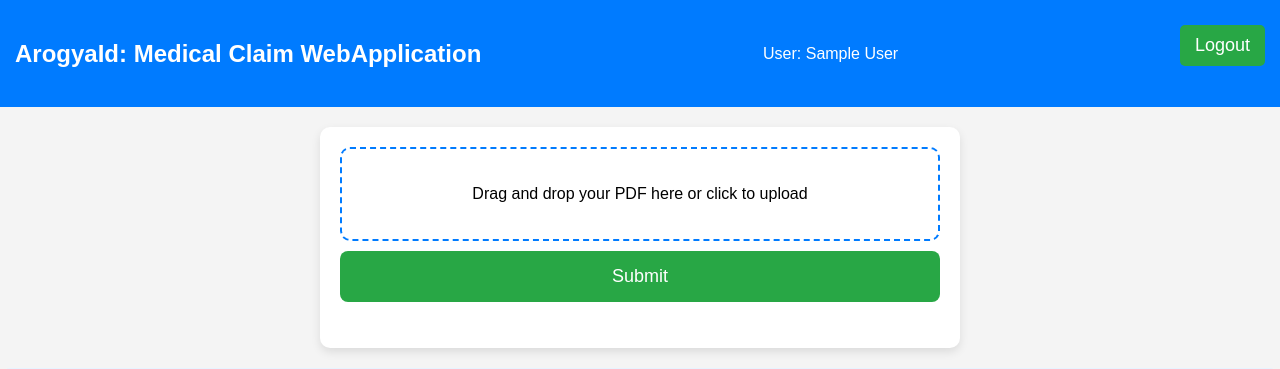
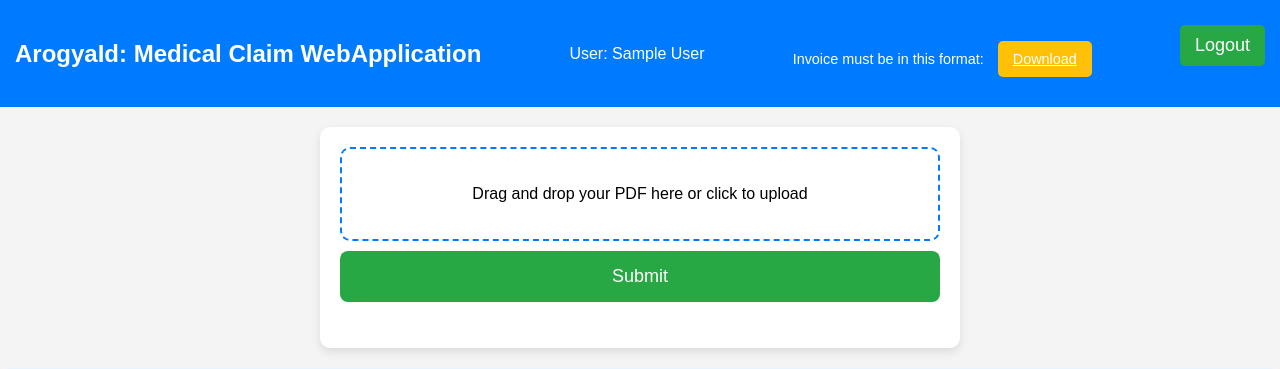
Before and after one commit to RajatJain2003visual/MedicalInsuranceClaim, a Flask app: page /home in a window 1280 px wide. Shown: the top 369 px of the page. Run offline with Flask 3, Linux system fonts and the light colour scheme; the visitor is signed in with stand-in values (Sample User, id 1); data that the repository does not hold is empty; some libraries are stand-ins or nearby versions.

Commit message:
Added download button to download invoice format

```diff
--- a/templates/home.html
+++ b/templates/home.html
@@ -37,6 +37,27 @@
 
         .header .logout:hover {
             background-color: #218838; /* Darker green on hover */
+        }
+
+        .invoice-format {
+            margin-top: 10px; /* Space above the message */
+            font-size: 0.9em; /* Font size for the message */
+            color: #fff; /* White text color */
+        }
+
+        .download-button {
+            background-color: #ffc107; /* Yellow color for download button */
+            color: white;
+            border: none;
+            padding: 10px 15px; /* Padding for the button */
+            border-radius: 5px; /* Rounded corners */
+            cursor: pointer; /* Pointer cursor on hover */
+            transition: background-color 0.3s; /* Smooth transition for hover effect */
+            margin-left: 10px; /* Space between message and button */
+        }
+
+        .download-button:hover {
+            background-color: #e0a800; /* Darker yellow on hover */
         }
 
         .upload-container {
@@ -143,10 +164,15 @@
         <div class="header">
             <h1>ArogyaId: Medical Claim WebApplication</h1> <!-- Main title of the application -->
             <span>User: {{ full_name }}</span> <!-- Display the logged-in user's name -->
+            <div class="invoice-format">
+                Invoice must be in this format:
+                <a href="https://raw.githubusercontent.com/RajatJain2003visual/MedicalInsuranceClaim/main/Structured_Sample_Invoice.docx" class="download-button" download>Download</a> <!-- Update the path to your invoice format PDF -->
+            </div>
             <form action='\logout' method="get"> <!-- Logout form -->
                 <button type="submit" class="logout">Logout</button> <!-- Logout button -->
             </form>
         </div>
+
 
         <div class="upload-container">
             <form action="/home" method="POST" enctype="multipart/form-data"> <!-- Form for uploading PDF -->
```
